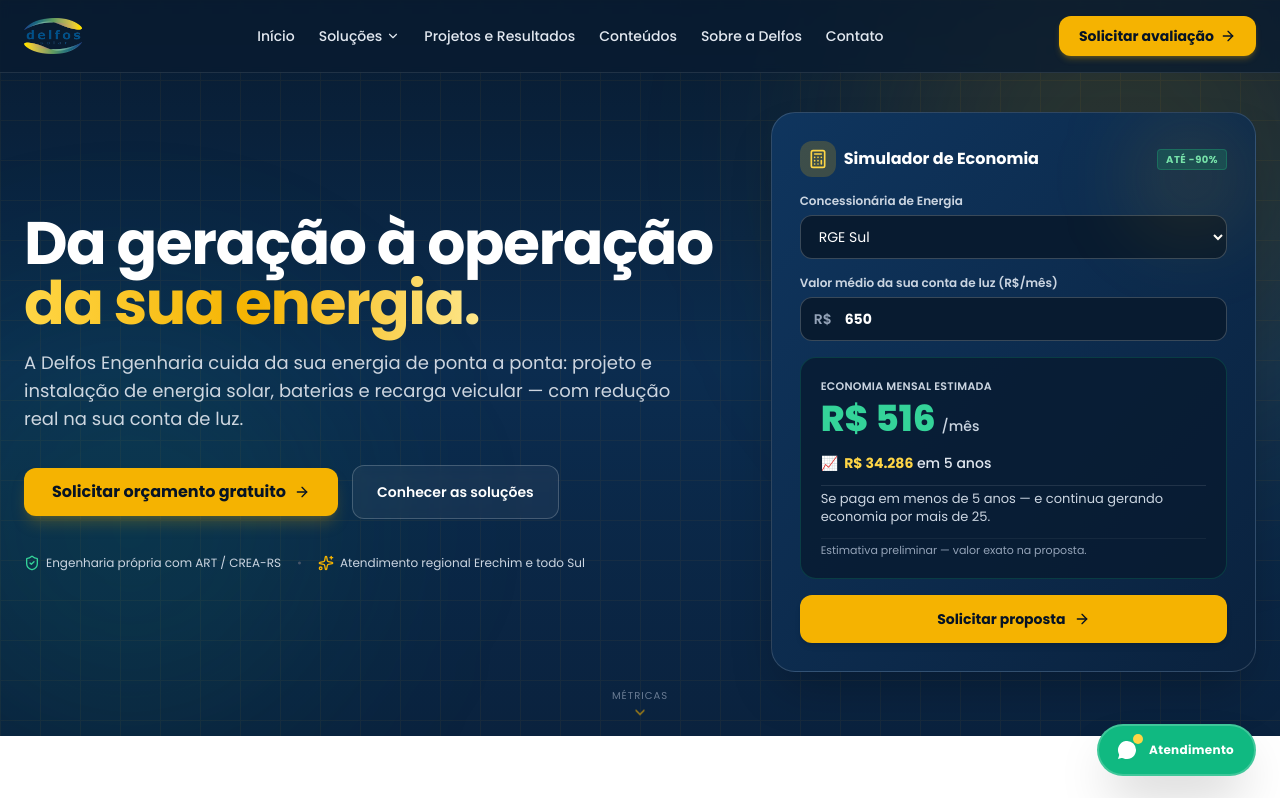
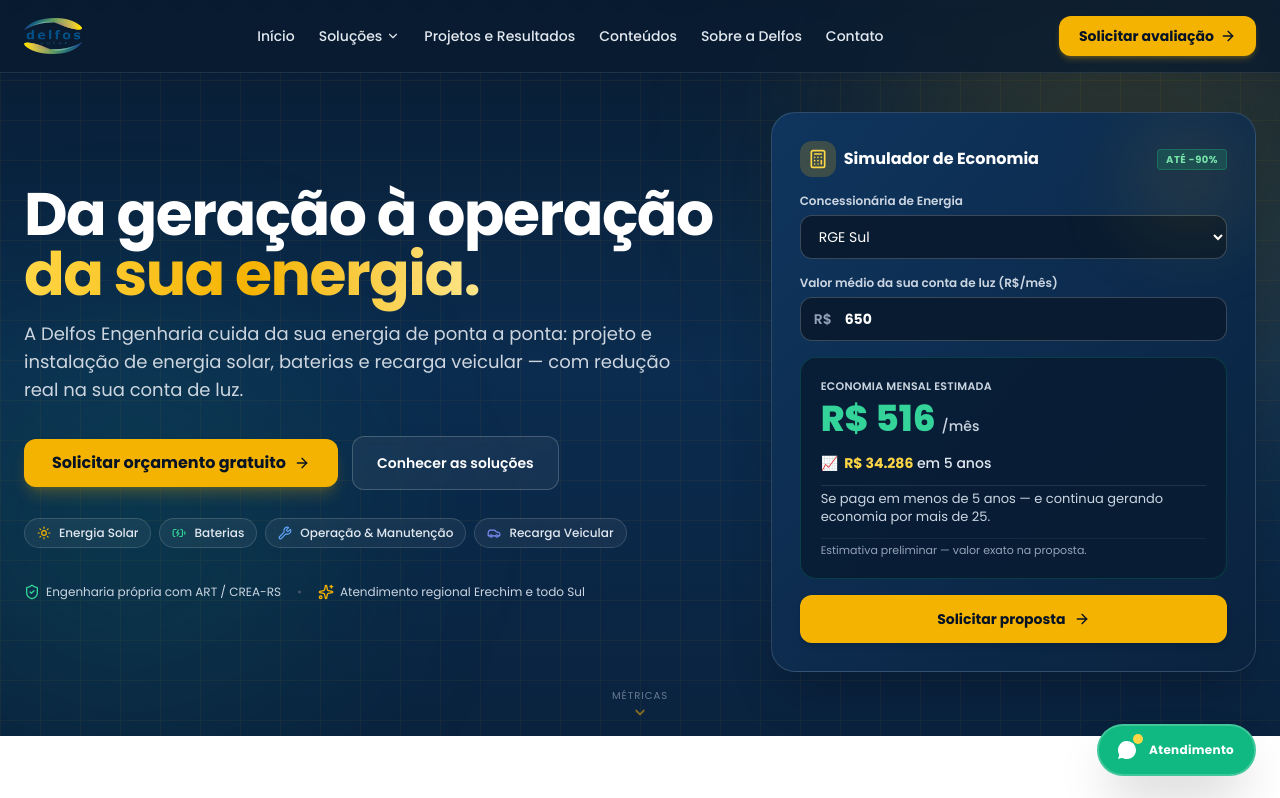
Before and after one commit to joaovictorbfuchs-cell/landing-page-delfos, a React (Vite) app: page / in a window 1280 px wide. Shown: the top 798 px of the page. Built offline with nearby package versions, Linux system fonts and the light colour scheme; what pocketbase would draw is missing.

Commit message:
feat: adiciona faixa de atalhos rápidos das 4 soluções no hero da home

```diff
--- a/src/components/Hero.tsx
+++ b/src/components/Hero.tsx
@@ -1,5 +1,16 @@
 import { useState, useMemo } from 'react'
-import { ArrowRight, ShieldCheck, Calculator, ChevronDown, Sparkles } from 'lucide-react'
+import { Link } from 'react-router-dom'
+import {
+  ArrowRight,
+  ShieldCheck,
+  Calculator,
+  ChevronDown,
+  Sparkles,
+  Sun,
+  BatteryCharging,
+  Wrench,
+  Car,
+} from 'lucide-react'
 import { Button } from '@/components/ui/button'
 import { Input } from '@/components/ui/input'
 
@@ -229,6 +240,43 @@
               </a>
             </div>
 
+            {/* Atalhos Rápidos para Soluções */}
+            <div className="pt-1">
+              <div className="flex flex-wrap items-center gap-2">
+                <Link
+                  to="/solucoes/energia-solar"
+                  className="group inline-flex items-center gap-2 px-3 py-1.5 rounded-full border border-white/15 bg-white/5 hover:bg-white/10 hover:border-solar-400/50 text-slate-200 hover:text-white transition-all text-xs font-medium backdrop-blur-sm"
+                >
+                  <Sun className="w-3.5 h-3.5 text-solar-400 group-hover:scale-110 transition-transform shrink-0" />
+                  <span>Energia Solar</span>
+                </Link>
+
+                <Link
+                  to="/solucoes/bess"
+                  className="group inline-flex items-center gap-2 px-3 py-1.5 rounded-full border border-white/15 bg-white/5 hover:bg-white/10 hover:border-emerald-400/50 text-slate-200 hover:text-white transition-all text-xs font-medium backdrop-blur-sm"
+                >
+                  <BatteryCharging className="w-3.5 h-3.5 text-emerald-400 group-hover:scale-110 transition-transform shrink-0" />
+                  <span>Baterias</span>
+                </Link>
+
+                <Link
+                  to="/solucoes/om"
+                  className="group inline-flex items-center gap-2 px-3 py-1.5 rounded-full border border-white/15 bg-white/5 hover:bg-white/10 hover:border-blue-400/50 text-slate-200 hover:text-white transition-all text-xs font-medium backdrop-blur-sm"
+                >
+                  <Wrench className="w-3.5 h-3.5 text-blue-400 group-hover:scale-110 transition-transform shrink-0" />
+                  <span>Operação &amp; Manutenção</span>
+                </Link>
+
+                <Link
+                  to="/solucoes/carregadores"
+                  className="group inline-flex items-center gap-2 px-3 py-1.5 rounded-full border border-white/15 bg-white/5 hover:bg-white/10 hover:border-indigo-400/50 text-slate-200 hover:text-white transition-all text-xs font-medium backdrop-blur-sm"
+                >
+                  <Car className="w-3.5 h-3.5 text-indigo-400 group-hover:scale-110 transition-transform shrink-0" />
+                  <span>Recarga Veicular</span>
+                </Link>
+              </div>
+            </div>
+
             {/* Micro trust row */}
             <div className="pt-3 flex flex-wrap items-center gap-4 text-xs text-slate-300">
               <div className="flex items-center gap-1.5">
--- a/src/lib/pocketbase/schema.json
+++ b/src/lib/pocketbase/schema.json
@@ -1,5 +1,5 @@
 {
-  "generatedAt": "2026-10-22T16:35:55.341Z",
+  "generatedAt": "2026-10-22T17:52:33.470Z",
   "collections": [
     {
       "name": "users",
```
Also changed, not shown: .skip.config.json.
